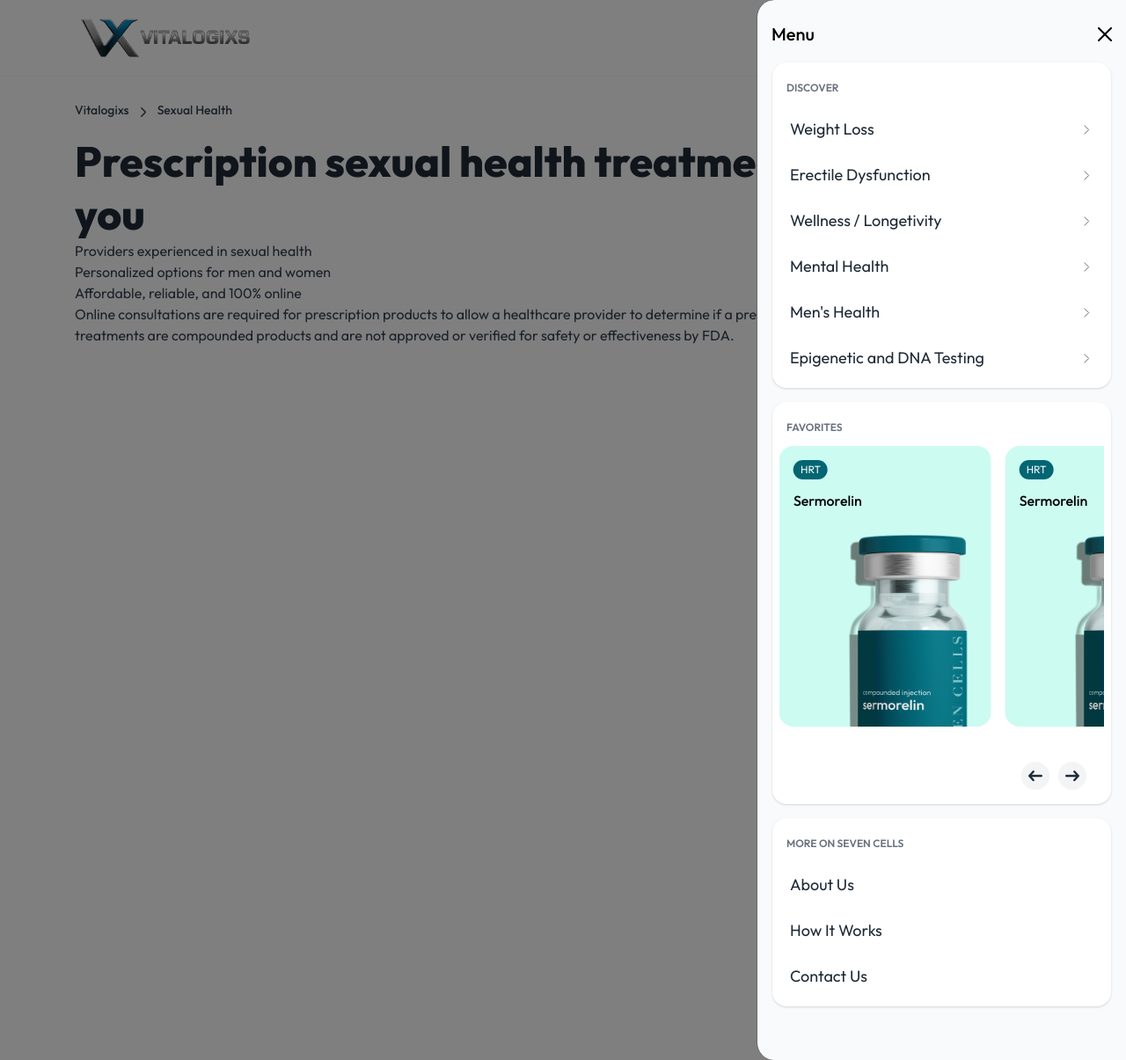
After one commit to godsonsunny190/vitalogixs, a PHP site: page /sexual-health.html in a window 1280 px wide, after a click that opens the changed part. The commit adds this page. Shown: the whole page at 88% size. Run offline with PHP 8.4, Linux system fonts and the light colour scheme.

Commit message:
product page up

```diff
--- a/assets/sass/pages/_products.scss
+++ b/assets/sass/pages/_products.scss
@@ -896,6 +896,8 @@
 
 .benefit {
     padding: 32px 0;
+    background-color: #cce0b5;
+    margin-top: 80px;
 
     @include media-breakpoint-up(lg) {
         padding: 48px 0;
@@ -906,6 +908,8 @@
 
         @include media-breakpoint-up(lg) {
             display: block;
+            max-width: 710px;
+            margin-left: auto;
         }
     }
 
--- /dev/null
+++ b/assets/sass/pages/_sexual-health.scss
@@ -0,0 +1,3 @@
+/* ===================================== */
+/*           MULTISLIER BANNER           */
+/* ===================================== */
--- a/assets/sass/style.scss
+++ b/assets/sass/style.scss
@@ -19,3 +19,4 @@
 
 @import "./pages/index";
 @import "./pages/products";
+@import "./pages/sexual-health";
--- /dev/null
+++ b/sexual-health.html
@@ -0,0 +1,188 @@
+<!DOCTYPE html>
+<html lang="en">
+
+<head>
+    <meta charset="UTF-8">
+    <meta name="viewport" content="width=device-width, initial-scale=1.0">
+    <title>Vitalogixs</title>
+
+    <!-- FAVICON  -->
+    <link rel="shortcut icon" href="./assets/images/fav/fav.png" type="image/png" sizes="32x32">
+
+    <!-- FONT STYLE LINK -->
+    <link rel="stylesheet" href="./assets/fonts/stylesheet.css">
+
+    <!-- BUNDLE CSS LINKS -->
+    <link rel="stylesheet" href="./assets/css/custom.css">
+
+    <!-- CSS LINK -->
+    <link rel="stylesheet" href="./assets/css/style.css">
+
+</head>
+
+<body>
+
+    <!-- HEADER SECTION STARTS HERE -->
+    <header class="header">
+        <nav class="navbar p-0" aria-label="Offcanvas navbar large">
+            <div class="container">
+                <div class="header_logo">
+                    <a class="navbar-brand d-block m-0" href="#">
+                        <img src="./assets/images/logo/logo.png" alt="">
+                    </a>
+                </div>
+                <button class="navbar-toggler shadow-none border-0" type="button" data-bs-toggle="offcanvas"
+                    data-bs-target="#offcanvasNavbar2" aria-controls="offcanvasNavbar2">
+                    <img src="./assets/images/header/menu.svg" alt="">
+                </button>
+                <div class="offcanvas offcanvas-end text-bg-dark" tabindex="-1" id="offcanvasNavbar2"
+                    aria-labelledby="offcanvasNavbar2Label">
+                    <div class="offcanvas-header p-0">
+                        <h5 class="offcanvas-title" id="offcanvasNavbar2Label">Menu</h5>
+                        <button type="button" class="btn-close opacity-100" data-bs-dismiss="offcanvas"
+                            aria-label="Close"></button>
+                    </div>
+                    <div class="offcanvas-body">
+                        <div class="offcanvas-menu">
+                            <h5>Discover</h5>
+                            <ul>
+                                <li><a href="weight-loss.html">Weight Loss<img class="w-auto"
+                                            src="./assets/images/header/navbar2-chevron-right.svg" alt=""></a></li>
+                                <li><a href="sexual-health.html">Erectile Dysfunction<img class="w-auto"
+                                            src="./assets/images/header/navbar2-chevron-right.svg" alt=""></a></li>
+                                <li><a href="">Wellness / Longetivity <img class="w-auto"
+                                            src="./assets/images/header/navbar2-chevron-right.svg" alt=""></a></li>
+                                <li><a href="">Mental Health <img class="w-auto"
+                                            src="./assets/images/header/navbar2-chevron-right.svg" alt=""></a></li>
+                                <li><a href="">Men's Health <img class="w-auto"
+                                            src="./assets/images/header/navbar2-chevron-right.svg" alt=""></a></li>
+                                <li><a href="">Epigenetic and DNA Testing <img class="w-auto"
+                                            src="./assets/images/header/navbar2-chevron-right.svg" alt=""></a></li>
+                            </ul>
+                        </div>
+
+                        <div class="offcanvas-menu">
+                            <h5>Favorites</h5>
+                            <div class="swiper faviorites_slider">
+                                <div class="swiper-wrapper">
+                                    <div class="swiper-slide" style="background-color: #CCFBF1;">
+                                        <div class="swiper-content">
+                                            <span style="background-color: #036672;">HRT</span>
+                                            <h4>Sermorelin</h4>
+                                        </div>
+
+                                        <div class="swiper-img">
+                                            <img src="./assets/images/products/sermorelin-favorites.png" alt="images">
+                                        </div>
+                                    </div>
+                                    <div class="swiper-slide" style="background-color: #CCFBF1;">
+                                        <div class="swiper-content">
+                                            <span style="background-color: #036672;">HRT</span>
+                                            <h4>Sermorelin</h4>
+                                        </div>
+
+                                        <div class="swiper-img">
+                                            <img src="./assets/images/products/sermorelin-favorites.png" alt="images">
+                                        </div>
+                                    </div>
+                                    <div class="swiper-slide" style="background-color: #CCFBF1;">
+                                        <div class="swiper-content">
+                                            <span style="background-color: #036672;">HRT</span>
+                                            <h4>Sermorelin</h4>
+                                        </div>
+
+                                        <div class="swiper-img">
+                                            <img src="./assets/images/products/sermorelin-favorites.png" alt="images">
+                                        </div>
+                                    </div>
+                                </div>
+
+                                <div class="swiper-button">
+                                    <div class="swiper-button-next-unique">
+                                        <img src="./assets/images/header/slider-arrow.svg" alt="icons">
+                                    </div>
+                                    <div class="swiper-button-prev-unique">
+                                        <img src="./assets/images/header/slider-arrow.svg" alt="icons">
+                                    </div>
+                                </div>
+                            </div>
+                        </div>
+
+                        <div class="offcanvas-menu">
+                            <h5>More on Seven Cells</h5>
+                            <ul>
+                                <li><a href="">About Us</a></li>
+                                <li><a href="">How It Works</a></li>
+                                <li><a href="">Contact Us </a></li>
+                            </ul>
+                        </div>
+                    </div>
+                </div>
+        </nav>
+    </header>
+    <!-- HEADER SECTION ENDS HERE -->
+
+
+    <!-- BREADCRUMBS SECTION STARTS HERE -->
+    <section class="breadcrumb">
+        <div class="container">
+            <nav aria-label="breadcrumb">
+                <ul class="breadcrumb_list">
+                    <li class="breadcrumb_item"><a href="#">Vitalogixs
+                        </a></li>
+                    <li><img src="./assets/images/icons/arrow.svg" alt=""></li>
+                    <li class="breadcrumb_item active" aria-current="page">Sexual Health</li>
+                </ul>
+            </nav>
+        </div>
+    </section>
+    <!-- BREADCRUMBS SECTION ENDS HERE -->
+
+    <!-- PRODUCT HERO SECTION STARTS HERE -->
+    <section class="multislider">
+        <div class="container">
+            <div class="multislider_wrapper">
+                <div class="multislider_left">
+                    <h2>Prescription sexual health treatments tailored to you</h2>
+                    <ul>
+                        <li>Providers experienced in sexual health</li>
+                        <li>Personalized options for men and women</li>
+                        <li>Affordable, reliable, and 100% online</li>
+                    </ul>
+                    <p>Online consultations are required for prescription products to allow a healthcare provider to
+                        determine if a prescription is appropriate. Some of the feature treatments are compounded
+                        products and are not approved or verified for safety or effectiveness by FDA.</p>
+                </div>
+                <div class="multislider_right">
+
+                </div>
+            </div>
+        </div>
+    </section>
+    <!-- PRODUCT HERO SECTION ENDS HERE -->
+
+
+
+
+
+
+
+
+
+
+
+    <!-- JS LINK -->
+    <script src="./assets/javascript/jquery.js"></script>
+    <script src="./assets/javascript/bootstrap.js"></script>
+    <script src="./assets/javascript/gsap.js"></script>
+    <script src="./assets/javascript/lenis.js"></script>
+    <script src="./assets/javascript/slider.js"></script>
+    <script src="./assets/javascript/ScrollTrigger.js"></script>
+    <script src="./assets/javascript/SplitText.js"></script>
+    <script src="./assets/javascript/wow.js"></script>
+    <script src="./assets/javascript/script.js"></script>
+
+
+</body>
+
+</html>
```
Also changed, not shown: index.html (+5 -6 lines), assets/css/style.css, assets/images/products/SEMAGLUTIDE.png (added), assets/images/products/TIRZEPATIDE.png (added), assets/images/products/p-6 - Copy.png (added), 1 other file.
